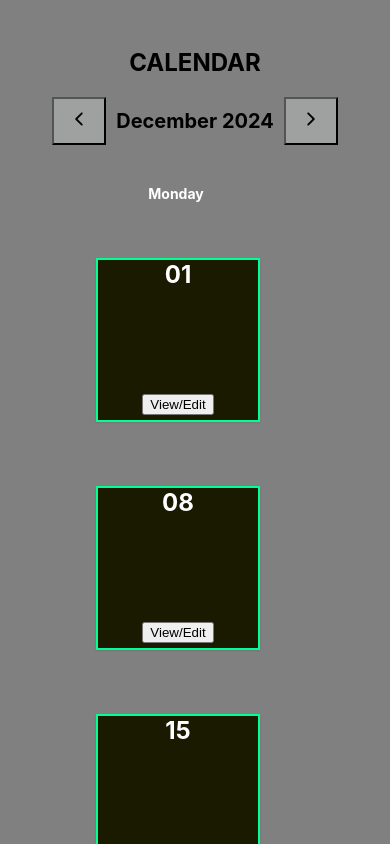
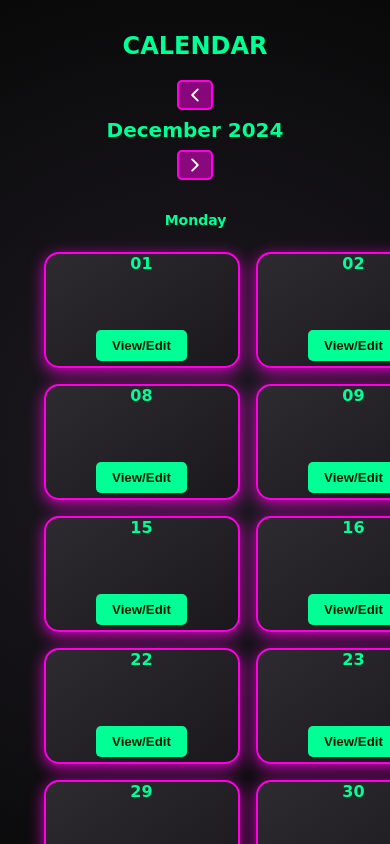
Before and after one commit to emuldaka/Calendar, a React (Create React App) app in the folder frontend/: page / in a window 390 px wide. Shown: the top 844 px of the page. Built offline with nearby package versions, Linux system fonts and the light colour scheme; no server answers.

Commit message:
css work in progress, main look done, dynamic screem size scaling on the way

```diff
--- a/frontend/src/App.css
+++ b/frontend/src/App.css
@@ -1,49 +1,82 @@
-/* #root {
-  user-select: none;
-} */
+/* Base styles (for larger screens) */
+#root {
+  width: 90%; /* This will make the root container take up 90% of the screen width */
+  height: 90%; /* This will make the root container take up 90% of the screen height */
+  margin: 0 auto; /* This centers the container horizontally */
+}
 
 body {
-  background-color: gray;
+  background: radial-gradient(circle, #1f1b24, #090909);
+  color: #fff;
+  font-family: "Comic Sans MS", cursive, sans-serif;
+  margin: 0;
+  padding: 0;
 }
 
-.title,
-.currentMonth {
+.title {
   display: flex;
   justify-content: center;
-  margin-top: 3rem;
+  margin-top: 2rem;
+  color: #00ff95;
+}
+
+.currentMonth {
+  margin: 0;
+  font-size: 20px;
+  line-height: 1;
+  display: flex;
+  align-items: center;
+  color: #00ff95;
 }
 
 .grid-container {
   display: grid;
   grid-template-columns: repeat(7, 1fr);
   grid-template-rows: auto;
-  gap: 1rem;
-  padding: 1rem;
+  margin-left: 5rem;
+  margin-right: 5rem;
 }
 
 .cell {
-  margin-left: 5rem;
-  margin-right: 5rem;
-  margin-top: 1.5rem;
-  margin-bottom: 1.5rem;
-  width: 10rem;
-  height: 10rem;
-  background-color: #191a00;
+  margin: 1%;
+  width: auto;
+  height: auto;
+  background: linear-gradient(145deg, #2d2a30, #1a181d);
   color: #fff;
   font-size: 24px;
   font-weight: bold;
-  border: 2px solid #00ff95;
-  box-shadow: 0 1px 2px rgba(0, 0, 0, 0.1);
+  border: 2px solid #ff00e6;
+  border-radius: 15px;
+  box-shadow: 0 4px 15px rgba(255, 0, 230, 0.8);
   display: flex;
   text-align: start;
   flex-direction: column;
   justify-content: flex-end;
   align-items: center;
   position: relative;
+  transition: transform 0.3s, box-shadow 0.3s;
+}
+
+.cell:hover {
+  transform: scale(1.1);
+  box-shadow: 0 0 20px #ff00e6, 0 0 30px #ff00e6;
 }
 
 .editButton {
   margin-bottom: 0.3rem;
+  padding: 0.5rem 1rem;
+  border: none;
+  background-color: #00ff95;
+  color: #191a00;
+  font-weight: bold;
+  border-radius: 5px;
+  cursor: pointer;
+  transition: background-color 0.3s, box-shadow 0.3s;
+}
+
+.editButton:hover {
+  background-color: #00d67d;
+  box-shadow: 0 0 10px #00ff95;
 }
 
 .cellTextContainer {
@@ -64,7 +97,7 @@ body {
   text-align: center;
   justify-content: flex-start;
   top: 0;
-  /* user-select: none; */
+  color: #00ff95;
 }
 
 .days {
@@ -78,11 +111,10 @@ body {
 .dayNames {
   margin-left: 5rem;
   margin-right: 5rem;
-  margin-top: 1.5rem;
+  margin-top: 1rem;
   width: 10rem;
-
   text-align: center;
-  color: #fff;
+  color: #00ff95;
   font-size: 14px;
   font-weight: bold;
 }
@@ -91,26 +123,7 @@ body {
   display: flex;
 }
 
-.eventsContainer {
-  margin-left: 15rem;
-  margin-right: 15rem;
-  margin-top: 1.5rem;
-  margin-bottom: 1.5rem;
-  width: 50rem;
-  height: 65rem;
-  background-color: #191a00;
-  align-items: center;
-  color: #fff;
-  font-size: 34px;
-  font-weight: bold;
-  border: 2px solid #00ff95;
-  box-shadow: 0 1px 2px rgba(0, 0, 0, 0.1);
-  margin-right: auto;
-  letter-spacing: 2px;
-  line-height: 2;
-  text-align: center;
-}
-
+.eventsContainer,
 .formContainer {
   margin-left: 15rem;
   margin-right: 15rem;
@@ -118,14 +131,17 @@ body {
   margin-bottom: 1.5rem;
   width: 50rem;
   height: 65rem;
-  background-color: #191a00;
+  background: linear-gradient(145deg, #1e1c23, #29262d);
+  align-items: center;
+  color: #fff;
+  font-size: 34px;
+  font-weight: bold;
+  border: 3px solid #00ff95;
+  border-radius: 15px;
+  box-shadow: 0 4px 20px rgba(0, 255, 149, 0.8);
+  letter-spacing: 2px;
+  line-height: 2;
   text-align: center;
-  color: #fff;
-  font-size: 44px;
-  font-weight: bold;
-  border: 2px solid #00ff95;
-  box-shadow: 0 1px 2px rgba(0, 0, 0, 0.1);
-  margin-left: auto;
 }
 
 .addEntry {
@@ -136,24 +152,26 @@ body {
   justify-content: flex-start;
   align-items: center;
   position: relative;
+  color: #ff00e6;
 }
 
 .eventsTitle {
   text-align: center;
   margin-top: 0;
   margin-bottom: 0;
+  font-size: 36px;
+  color: #00ff95;
 }
 
 .currentEvents {
   display: flex;
   flex-direction: column;
-  /* justify-content: space-between; */
 }
 
 .checkbox-container {
   display: flex;
-  justify-content: flex-end; /* Aligns checkbox to the right */
-  align-items: center; /* Vertically center the checkbox */
+  align-items: center;
+  justify-content: flex-end;
 }
 
 input[type="checkbox"] {
@@ -162,47 +180,158 @@ input[type="checkbox"] {
 }
 
 .eventsArrayDiv {
-  display: flex; /* Use flexbox */
-  flex-direction: row; /* Align items in a row (horizontally) */
+  display: flex;
+  flex-direction: row;
   width: 95%;
-  justify-content: space-between; /* Optional: aligns items to the start (left) */
+  justify-content: space-between;
   align-items: center;
   margin-left: 20px;
+}
+
+.eventTitle {
+  text-align: left;
+  flex-grow: 1;
+}
+
+.eventsTime {
+  display: flex;
+  align-items: center;
+  gap: 10px;
+  justify-content: flex-end;
+  white-space: nowrap;
 }
 
 .deleteButtonContainer {
   display: flex;
   justify-content: center;
   align-items: center;
-  /* margin-bottom: 40px; */
-}
-
-.eventsArrayDivDates {
-  align-items: center;
-  justify-content: start;
 }
 
 .currentMonthCon {
   display: flex;
-  align-items: center; /* Align items vertically */
-  justify-content: center; /* Distribute space between elements */
+  align-items: center;
+  justify-content: center;
   gap: 10px;
+}
+
+.currentMonthCon2 {
+  display: flex;
+  align-items: center;
+  justify-content: center;
+  gap: 10px;
+  color: #ff00e6;
 }
 
 .pageLeft,
 .pageRight {
-  padding: 10px 15px;
+  padding: 5px 10px;
   font-size: 16px;
   cursor: pointer;
-  background-color: #fbfffd3f;
+  background-color: #ff00e680;
+  color: #fff;
+  border: 2px solid #ff00e6;
+  border-radius: 5px;
+  display: flex;
+  align-items: center;
+  justify-content: center;
+  height: auto;
 }
 
-.currentMonth {
-  margin: 0;
-  font-size: 20px;
-  text-align: center;
+.pageLeft:hover,
+.pageRight:hover {
+  transform: translateY(-3px);
+  box-shadow: 0 0 10px #ff00e6;
 }
 
 .resultDiv {
-  color: #00ff95;
+  color: #ff00e6;
+  font-weight: bold;
+  font-size: 18px;
 }
+
+/* Media Queries for responsiveness */
+
+/* For mobile screens */
+@media (max-width: 768px) {
+  .grid-container {
+    margin-left: 2rem;
+    margin-right: 2rem;
+  }
+
+  .cell {
+    width: 15rem; /* Make cells smaller */
+    height: 8rem; /* Adjust height for smaller screens */
+    font-size: 18px; /* Smaller font size */
+    margin: 1rem; /* Adjust margins */
+  }
+
+  .formOuterContainer {
+    flex-direction: column;
+    margin-left: 2rem;
+    margin-right: 2rem;
+  }
+
+  .eventsContainer,
+  .formContainer {
+    margin-left: 2rem;
+    margin-right: 2rem;
+    width: 100%; /* Ensure it takes up full width on smaller screens */
+  }
+
+  .eventsArrayDiv {
+    flex-direction: column; /* Stack the items vertically */
+    align-items: center;
+  }
+
+  .eventTitle,
+  .eventsTime {
+    font-size: 18px; /* Reduce font size */
+  }
+
+  .checkbox-container {
+    justify-content: center; /* Center the checkbox */
+  }
+
+  .pageLeft,
+  .pageRight {
+    font-size: 14px; /* Reduce button font size */
+    padding: 3px 8px;
+  }
+
+  .currentMonthCon,
+  .currentMonthCon2 {
+    flex-direction: column;
+  }
+}
+
+/* For very small screens (smartphones in portrait mode) */
+@media (max-width: 480px) {
+  .grid-container {
+    margin-left: 1rem;
+    margin-right: 1rem;
+  }
+
+  .cell {
+    width: 12rem;
+    height: 7rem;
+    font-size: 16px;
+    margin: 0.5rem;
+  }
+
+  .eventsContainer,
+  .formContainer {
+    margin-left: 1rem;
+    margin-right: 1rem;
+  }
+
+  .eventTitle,
+  .eventsTime {
+    font-size: 16px; /* Even smaller font size */
+  }
+
+  .pageLeft,
+  .pageRight {
+    font-size: 12px; /* Even smaller button font */
+    padding: 3px 6px;
+  }
+}
--- a/frontend/src/components/Event.js
+++ b/frontend/src/components/Event.js
@@ -8,10 +8,11 @@ function Event({ id, title, date, isChecked, handleCheckClick }) {
   return (
     <>
       <div className="eventsArrayDiv">
-        <div>{title}</div>
+        <div className="eventTitle">{title}</div>
         <div className="eventsArrayDivDates" id={id}>
-          {dateSlice}
+          {/* {dateSlice} */}
         </div>
+        <div className="eventTime">
           <div>{timeSlice}</div>
           <input
             className="checkbox-container"
@@ -26,15 +27,9 @@ function Event({ id, title, date, isChecked, handleCheckClick }) {
             }}
           />
         </div>
+      </div>
     </>
   );
 }
 
 export default Event;
-
-// <h1 className="eventsTitle">Current events</h1>
-// <div className="deleteButtonContainer">
-//   <button className="delete" onClick={handleDeleteClick}>
-//     <MdDelete size={34} style={{ height: 40, width: 40 }} />
-//   </button>
-// </div>
--- a/frontend/src/pages/Home.js
+++ b/frontend/src/pages/Home.js
@@ -37,6 +37,8 @@ function Home() {
 
   const [monthlyFetch, setMonthlyFetch] = useState([]);
 
+  const [currentCellDate, setCurrentCellDate] = useState("");
+
   useEffect(() => {
     fetchCurrentEvents(yearPagination, monthPagination);
   }, [monthPagination, yearPagination, emptyCellStartDates]);
@@ -45,6 +47,21 @@ function Home() {
     .toISOString()
     .slice(0, 16);
   setCurrentTime(now);
+
+  const monthsOrdered = [
+    "January",
+    "Febuary",
+    "March",
+    "April",
+    "May",
+    "June",
+    "July",
+    "August",
+    "September",
+    "October",
+    "November",
+    "December",
+  ];
 
   function handleClick(e) {
     e.preventDefault();
@@ -62,6 +79,10 @@ function Home() {
       .toISOString()
       .slice(0, 16);
     setCurrentTime(now);
+    setCurrentCellDate(
+      `${monthsOrdered[monthPagination - 1]} ${e.target.id} ${yearPagination}`
+    );
+    console.log("currentCellDate", currentCellDate);
     console.log(now);
     console.log(e.target.id);
   }
@@ -132,7 +153,7 @@ function Home() {
           <div className="cellTextContainer">
             <div className="cellText">{i}</div>
             <div className="resultDiv">
-              {result > 0 ? result + " Events" : ""}{" "}
+              {result === 1 ? `1 Event` : result > 0 ? `${result} Events` : ""}
             </div>
           </div>
           <button className="editButton" onClick={handleClick} id={i}>
@@ -301,20 +322,28 @@ function Home() {
     console.log(emptyCellStartDates);
   }
 
+  let currentMonthYearDisplay = `${useCurrentMonth(
+    monthPagination
+  )} ${yearPagination}`;
+
   return (
     <>
       <h2 className="title">CALENDAR </h2>
+      {isFormDisplayed ? (
+        <div className="currentMonthCon2">{currentCellDate}</div>
+      ) : (
+        <>
           <div className="currentMonthCon">
             <button className="pageLeft" onClick={leftPagination}>
               <IoIosArrowBack size={20} />
             </button>
-        <h2 className="currentMonth">
-          {useCurrentMonth(monthPagination)} {yearPagination}
-        </h2>
+            <h2 className="currentMonth">{currentMonthYearDisplay}</h2>
             <button className="pageRight" onClick={rightPagination}>
               <IoIosArrowForward size={20} />
             </button>
           </div>
+        </>
+      )}
 
       {isFormDisplayed ? (
         <InputForm />
```
Also changed, not shown: frontend/src/contexts/CurrentEventsContext.js (+18 -31 lines), 1 other file (tests, documents, lock files or other folders). Lines whose indentation alone changed are shown as unchanged.
